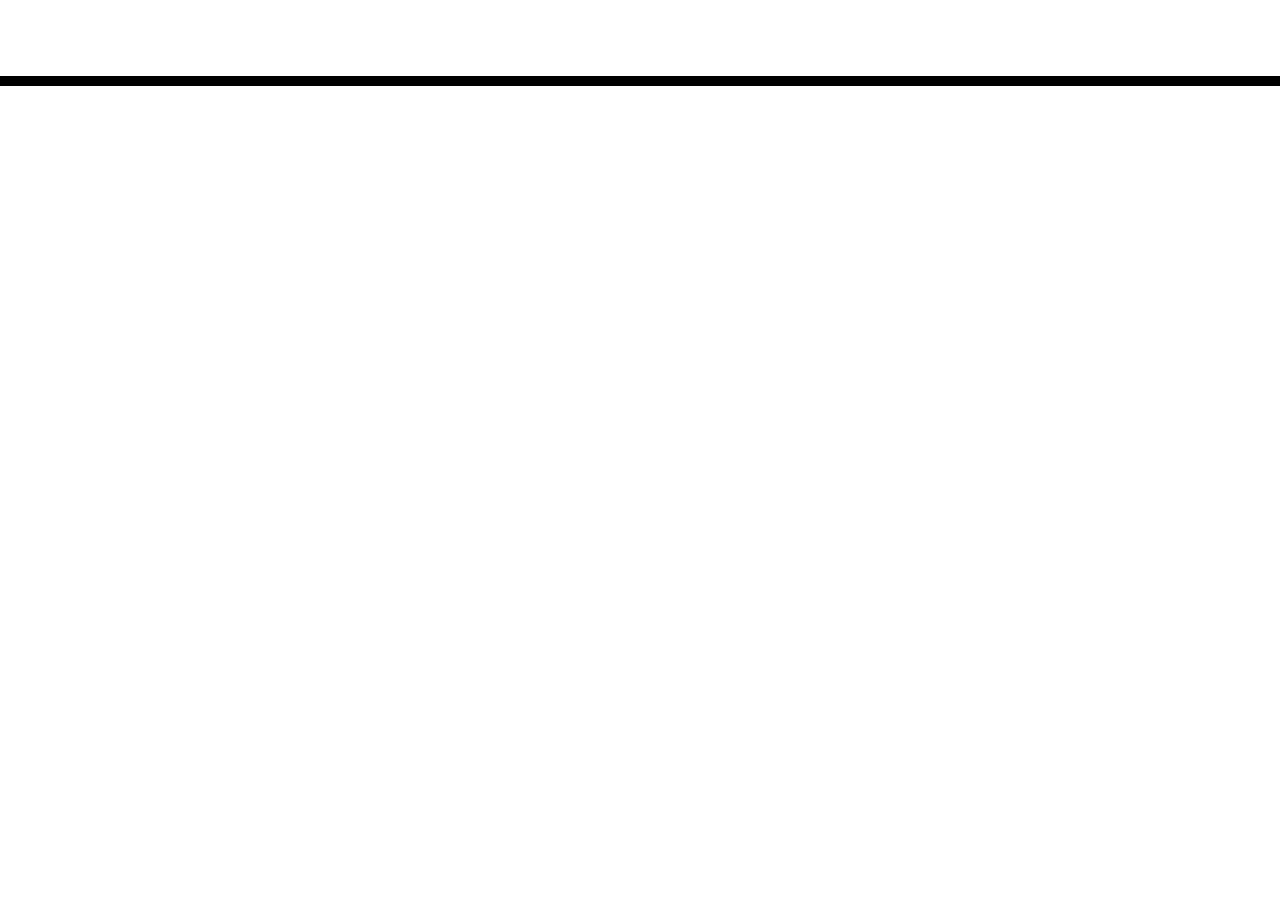
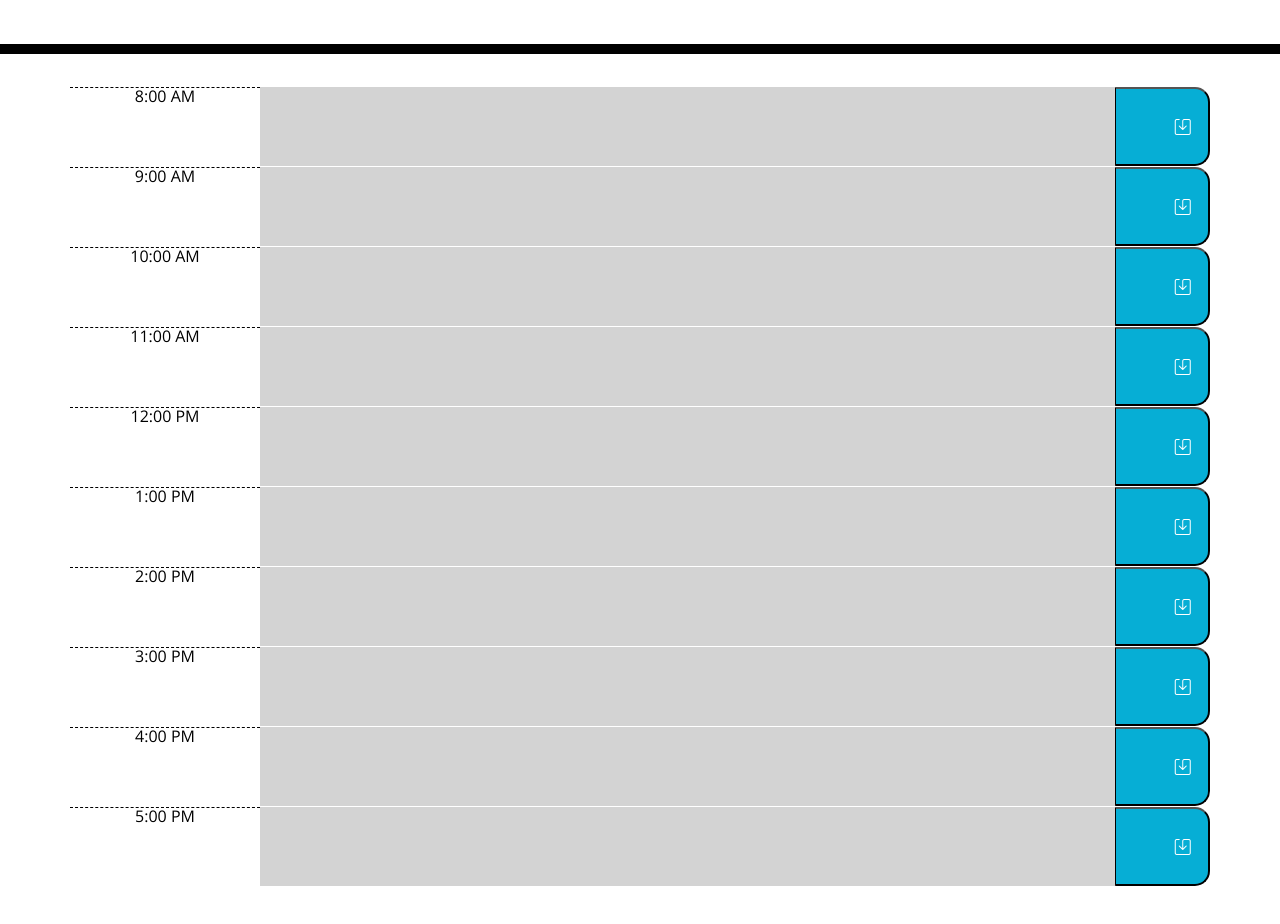
Before and after one commit to rstanbaugh/Work-Day-Scheduler, a plain HTML site: page index.html in a window 1280 px wide. Shown: the part 218-1142 px from the top of the page. Before the commit the page ends 800 px from the top, so only its background shows below. Drawn offline with nearby package versions, Linux system fonts and the light colour scheme.

Commit message:
html form laid out

```diff
--- a/assets/css/style.css
+++ b/assets/css/style.css
@@ -11,6 +11,11 @@ textarea{
   color: #000000;
   border-left: 1px solid black;
   padding: 10px;
+}
+
+p{
+  height: 90%;
+  margin: auto auto;
 }
 
 .jumbotron {
@@ -33,7 +38,7 @@ textarea{
 .row {
   white-space: pre-wrap;
   height: 80px;
-  border-top: 1px solid white;;
+  border-top: 1px solid white;
 }
 
 .hour {
--- a/index.html
+++ b/index.html
@@ -18,6 +18,12 @@
       href="https://fonts.googleapis.com/css?family=Open+Sans&display=swap"
       rel="stylesheet"
     />
+    <link href="https://fonts.googleapis.com/css?family=Open+Sans&amp;display=swap"
+    rel="stylesheet"
+    />
+    <link href="https://cdn.jsdelivr.net/npm/bootstrap-icons@1.8.1/font/bootstrap-icons.css"
+    rel="stylesheet"
+    />
     <link rel="stylesheet" href="./assets/css/style.css" />
     <title>Work Day Scheduler</title>
   </head>
@@ -30,9 +36,104 @@
     </header>
     <div class="container">
       <!-- Timeblocks go here -->
+      <div class="row time-block ">
+        <div class="col-2 hour">8:00 AM</div>
+        <div class="col-9 past" id="time-8" >
+          <p id="task-8"></p>
+        </div>
+        <button class="col 1 saveBtn" id="save-btn">
+          <i class="bi bi-save"></i>
+        </button>
+      </div>
+      <div class="row time-block">
+        <div class="col-2 hour">9:00 AM</div>
+        <div class="col-9 past" id="time-9" >
+          <p id="item-9"></p>
+        </div>
+        <button class="col 1 saveBtn" id="save-btn">
+          <i class="bi bi-save"></i>
+        </button>
+      </div>
+      <div class="row time-block">
+        <div class="col-2 hour">10:00 AM</div>
+        <div class="col-9 past" id="time-10" >
+          <p id="item-10"></p>
+        </div>
+        <button class="col 1 saveBtn" id="save-btn">
+          <i class="bi bi-save"></i>
+        </button>
+      </div>
+      <div class="row time-block">
+        <div class="col-2 hour">11:00 AM</div>
+        <div class="col-9 past" id="time-11" >
+          <p id="item-11"></p>
+        </div>
+        <button class="col 1 saveBtn" id="save-btn">
+          <i class="bi bi-save"></i>
+        </button>
+      </div>
+      <div class="row time-block">
+        <div class="col-2 hour">12:00 PM</div>
+        <div class="col-9 past" id="time-12" >
+          <p id="item-12"></p>
+        </div>
+        <button class="col 1 saveBtn" id="save-btn">
+          <i class="bi bi-save"></i>
+        </button>
+      </div>
+      <div class="row time-block">
+        <div class="col-2 hour">1:00 PM</div>
+        <div class="col-9 past" id="time-1" >
+          <p id="item-1"></p>
+        </div>
+        <button class="col 1 saveBtn" id="save-btn">
+          <i class="bi bi-save"></i>
+        </button>
+      </div>
+      <div class="row time-block">
+        <div class="col-2 hour">2:00 PM</div>
+        <div class="col-9 past" id="time-2" >
+          <p id="item-2"></p>
+        </div>
+        <button class="col 1 saveBtn" id="save-btn">
+          <i class="bi bi-save"></i>
+        </button>
+      </div>
+      <div class="row time-block">
+        <div class="col-2 hour">3:00 PM</div>
+        <div class="col-9 past" id="time-3" >
+          <p id="item-3"></p>
+        </div>
+        <button class="col 1 saveBtn" id="save-btn">
+          <i class="bi bi-save"></i>
+        </button>
+      </div>
+      <div class="row time-block">
+        <div class="col-2 hour">4:00 PM</div>
+        <div class="col-9 past" id="time-4" >
+          <p id="item-4"></p>
+        </div>
+        <button class="col 1 saveBtn" id="save-btn">
+          <i class="bi bi-save"></i>
+        </button>
+      </div>
+      <div class="row time-block">
+        <div class="col-2 hour">5:00 PM</div>
+        <div class="col-9 past" id="time-5" >
+          <p id="item-5"></p>
+        </div>
+        <button class="col 1 saveBtn" id="save-btn">
+          <i class="bi bi-save"></i>
+        </button>
+      </div>
     </div>
 
     <script src="https://code.jquery.com/jquery-3.4.1.min.js"></script>
+    <!-- jquery ui -->
+    <script src="https://cdnjs.cloudflare.com/ajax/libs/jqueryui/1.12.1/jquery-ui.min.js"></script>
+    <!-- jquery ui touch-punch -->
+    <script src="https://cdn.jsdelivr.net/npm/jquery-ui-touch-punch@0.2.3/jquery.ui.touch-punch.min.js"></script>
+
     <script src="https://cdnjs.cloudflare.com/ajax/libs/moment.js/2.24.0/moment.min.js"></script>
     <script src="./assets/js/script.js"></script>
   </body>
```
